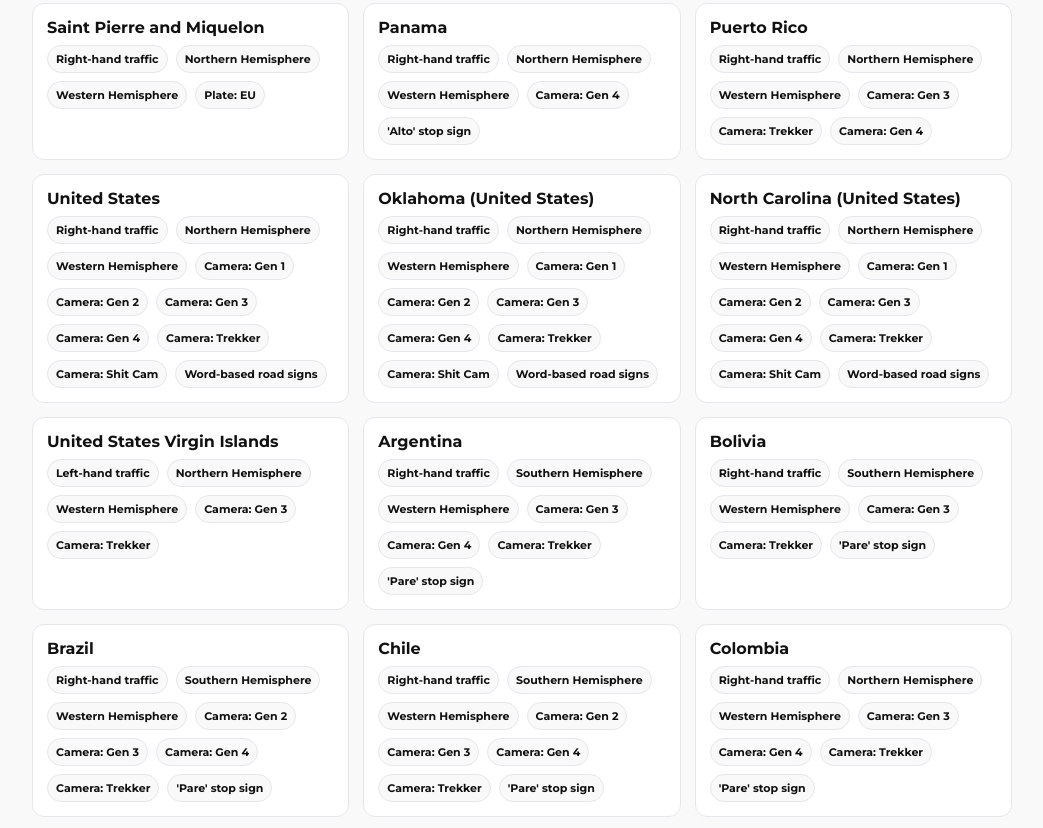
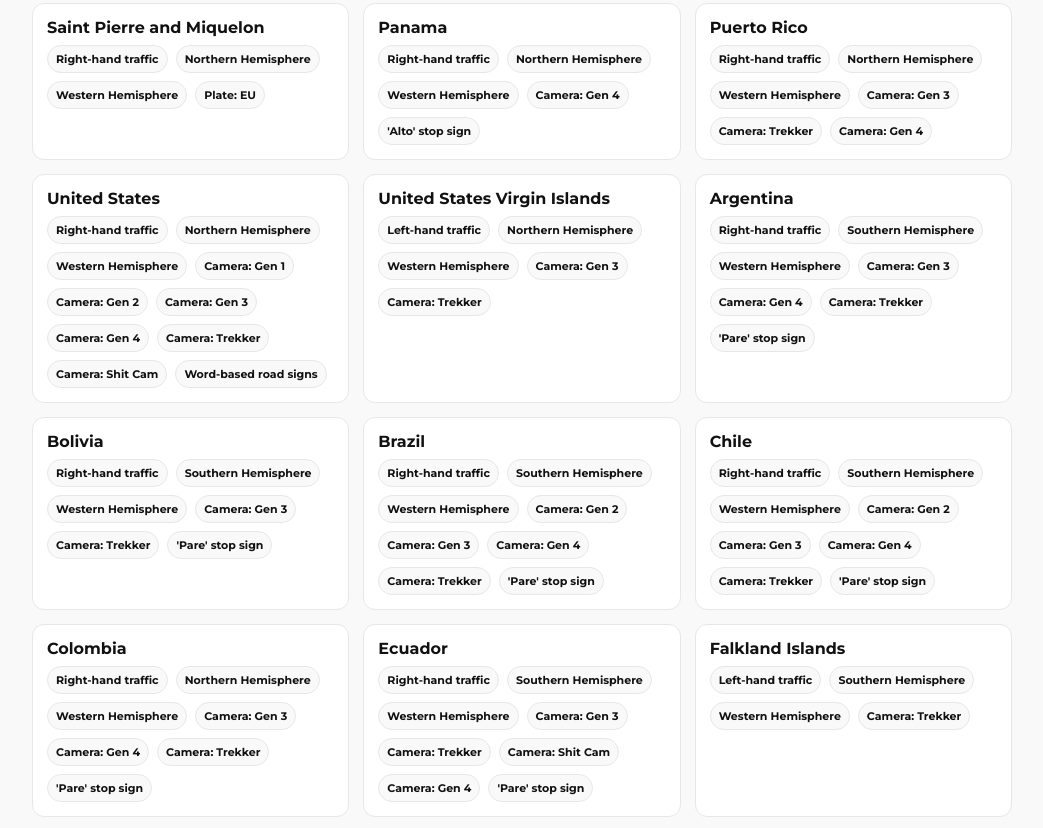
Before and after one commit to ImDevi/easyguessr, a plain HTML site: page index.html in a window 1280 px wide. Shown: the part 6127-6955 px from the top of the page, without its empty margins (118-1161 px from the left). Drawn offline with Linux system fonts and the light colour scheme.

Commit message:
Update index.html
Remove now useless subdivisions.

```diff
--- a/index.html
+++ b/index.html
@@ -307,8 +307,6 @@
 { name: "Panama", tags: ["Right-hand traffic", "Northern Hemisphere", "Western Hemisphere", "Camera: Gen 4", "'Alto' stop sign"] },
 { name: "Puerto Rico", tags: ["Right-hand traffic", "Northern Hemisphere", "Western Hemisphere", "Camera: Gen 3", "Camera: Trekker", "Camera: Gen 4"] },
 { name: "United States", tags: ["Right-hand traffic", "Northern Hemisphere", "Western Hemisphere", "Camera: Gen 1", "Camera: Gen 2", "Camera: Gen 3", "Camera: Gen 4", "Camera: Trekker", "Camera: Shit Cam", "Word-based road signs"] },
-{ name: "Oklahoma (United States)", tags: ["Right-hand traffic", "Northern Hemisphere", "Western Hemisphere", "Camera: Gen 1", "Camera: Gen 2", "Camera: Gen 3", "Camera: Gen 4", "Camera: Trekker", "Camera: Shit Cam", "Word-based road signs"] },
-{ name: "North Carolina (United States)", tags: ["Right-hand traffic", "Northern Hemisphere", "Western Hemisphere", "Camera: Gen 1", "Camera: Gen 2", "Camera: Gen 3", "Camera: Gen 4", "Camera: Trekker", "Camera: Shit Cam", "Word-based road signs"] },
 { name: "United States Virgin Islands", tags: ["Left-hand traffic", "Northern Hemisphere", "Western Hemisphere", "Camera: Gen 3", "Camera: Trekker"] },
 
   // --- South America ---
@@ -331,12 +329,6 @@
 { name: "Hong Kong", tags: ["Left-hand traffic", "Northern Hemisphere", "Eastern Hemisphere", "Camera: Gen 2", "Camera: Gen 3", "Camera: Gen 4", "Camera: Trekker"] },
 { name: "Macau", tags: ["Right-hand traffic", "Northern Hemisphere", "Eastern Hemisphere", "Camera: Gen 2"] },
 { name: "India", tags: ["Left-hand traffic", "Northern Hemisphere", "Eastern Hemisphere", "Camera: Gen 3", "Camera: Trekker", "Camera: Shit Cam", "Camera: Gen 4"] },
-      { name: "Telangana (India)", tags: ["Left-hand traffic", "Northern Hemisphere", "Eastern Hemisphere", "Camera: Gen 3", "Camera: Trekker", "Camera: Shit Cam", "Camera: Gen 4"] },
-      { name: "Andhra Pradesh (India)", tags: ["Left-hand traffic", "Northern Hemisphere", "Eastern Hemisphere", "Camera: Gen 3", "Camera: Trekker", "Camera: Shit Cam", "Camera: Gen 4"] },
-      { name: "Karnataka (India)", tags: ["Left-hand traffic", "Northern Hemisphere", "Eastern Hemisphere", "Camera: Gen 3", "Camera: Trekker", "Camera: Shit Cam", "Camera: Gen 4"] },
-      { name: "Tamil Nadu (India)", tags: ["Left-hand traffic", "Northern Hemisphere", "Eastern Hemisphere", "Camera: Gen 3", "Camera: Trekker", "Camera: Shit Cam", "Camera: Gen 4"] },
-      { name: "Kerala (India)", tags: ["Left-hand traffic", "Northern Hemisphere", "Eastern Hemisphere", "Camera: Gen 3", "Camera: Trekker", "Camera: Shit Cam", "Camera: Gen 4"] },
-      { name: "Jharkand (India)", tags: ["Left-hand traffic", "Northern Hemisphere", "Eastern Hemisphere", "Camera: Gen 3", "Camera: Trekker", "Camera: Shit Cam", "Camera: Gen 4"] },
 { name: "Indonesia", tags: ["Left-hand traffic", "Southern Hemisphere", "Eastern Hemisphere", "Camera: Gen 3", "Camera: Gen 4", "Camera: Trekker"] },
 { name: "Iraq", tags: ["Right-hand traffic", "Northern Hemisphere", "Eastern Hemisphere", "Camera: Trekker"] },
 { name: "Israel", tags: ["Right-hand traffic", "Northern Hemisphere", "Eastern Hemisphere", "Camera: Gen 2", "Camera: Gen 3", "Camera: Trekker", "Camera: Gen 4", "Car: black, long antenna (Russia car)"] },
@@ -355,8 +347,6 @@
 { name: "Singapore", tags: ["Left-hand traffic", "Northern Hemisphere", "Eastern Hemisphere", "Camera: Gen 2", "Camera: Gen 3", "Camera: Gen 4", "Camera: Trekker"] },
 { name: "South Korea", tags: ["Right-hand traffic", "Northern Hemisphere", "Eastern Hemisphere", "Camera: Gen 2", "Camera: Gen 3", "Camera: Trekker"] },
 { name: "Sri Lanka", tags: ["Left-hand traffic", "Northern Hemisphere", "Eastern Hemisphere", "Camera: Gen 3", "Camera: Gen 4", "Camera: Low Cam", "Camera: Shit Cam", "Car: small red blur"] },
-      { name: "Eastern Province (Sri Lanka)", tags: ["Left-hand traffic", "Northern Hemisphere", "Eastern Hemisphere", "Camera: Gen 3", "Camera: Gen 4", "Camera: Low Cam", "Camera: Shit Cam", "Car: small red blur"] },
-      { name: "Northern Province (Sri Lanka)", tags: ["Left-hand traffic", "Northern Hemisphere", "Eastern Hemisphere", "Camera: Gen 3", "Camera: Gen 4", "Camera: Low Cam", "Camera: Shit Cam", "Car: small red blur"] },
 { name: "Taiwan", tags: ["Right-hand traffic", "Northern Hemisphere", "Eastern Hemisphere", "Camera: Gen 2", "Camera: Gen 3", "Camera: Gen 4", "Camera: Trekker"] },
 { name: "Thailand", tags: ["Left-hand traffic", "Northern Hemisphere", "Eastern Hemisphere", "Camera: Gen 3", "Camera: Gen 4", "Camera: Trekker"] },
 { name: "United Arab Emirates", tags: ["Right-hand traffic", "Northern Hemisphere", "Eastern Hemisphere", "Camera: Gen 3", "Camera: Gen 4", "Camera: Trekker"] },
```
